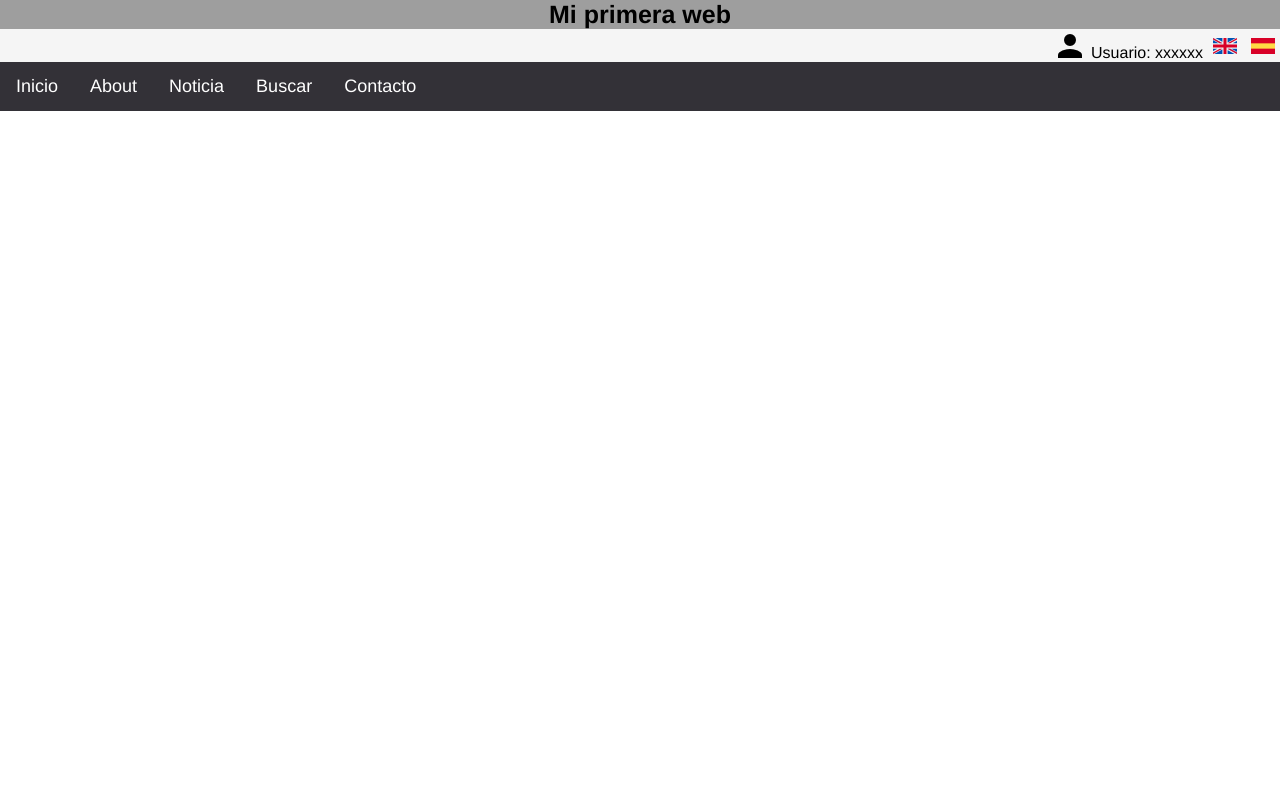
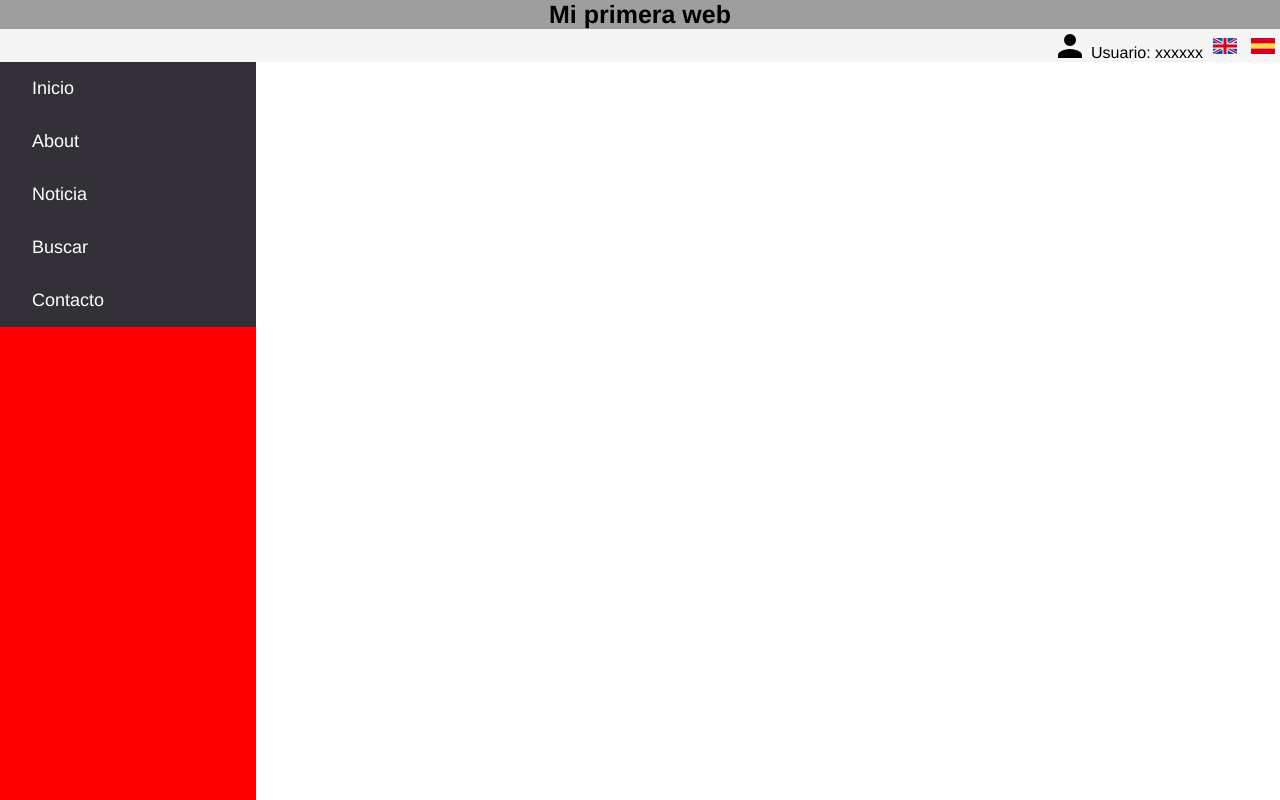
Before and after one commit to oscarpon/Primera_entrega, a plain HTML site: page index.html in a window 1280 px wide. Shown: the top 800 px of the page. Drawn offline with Linux system fonts and the light colour scheme.

Commit message:
Menu vertical a la derecha, faltan bordes

```diff
--- a/styles.css
+++ b/styles.css
@@ -40,21 +40,29 @@ ul{
   list-style-type: none;
   margin: 0;
   padding: 0;
-  overflow: hidden;
+  width: ;
+  /*overflow: hidden;*/
   background-color: #333137;
 }
 li{
-  float:left;
+  width: 20%;
 }
 
 li a{
   color: white;
-  display: inline-block;
+  display: block;
   font-size: 18px;
   text-align: center;
-  padding: 14px 16px;
+  padding: 16px 32px;
   text-decoration: none;
 }
 li a:hover{
   background-color: #3d3b41;
 }
+
+#menu{
+  background-color: red;
+  width: 20%;
+  float: left;
+  height: 7000px;
+}
```
